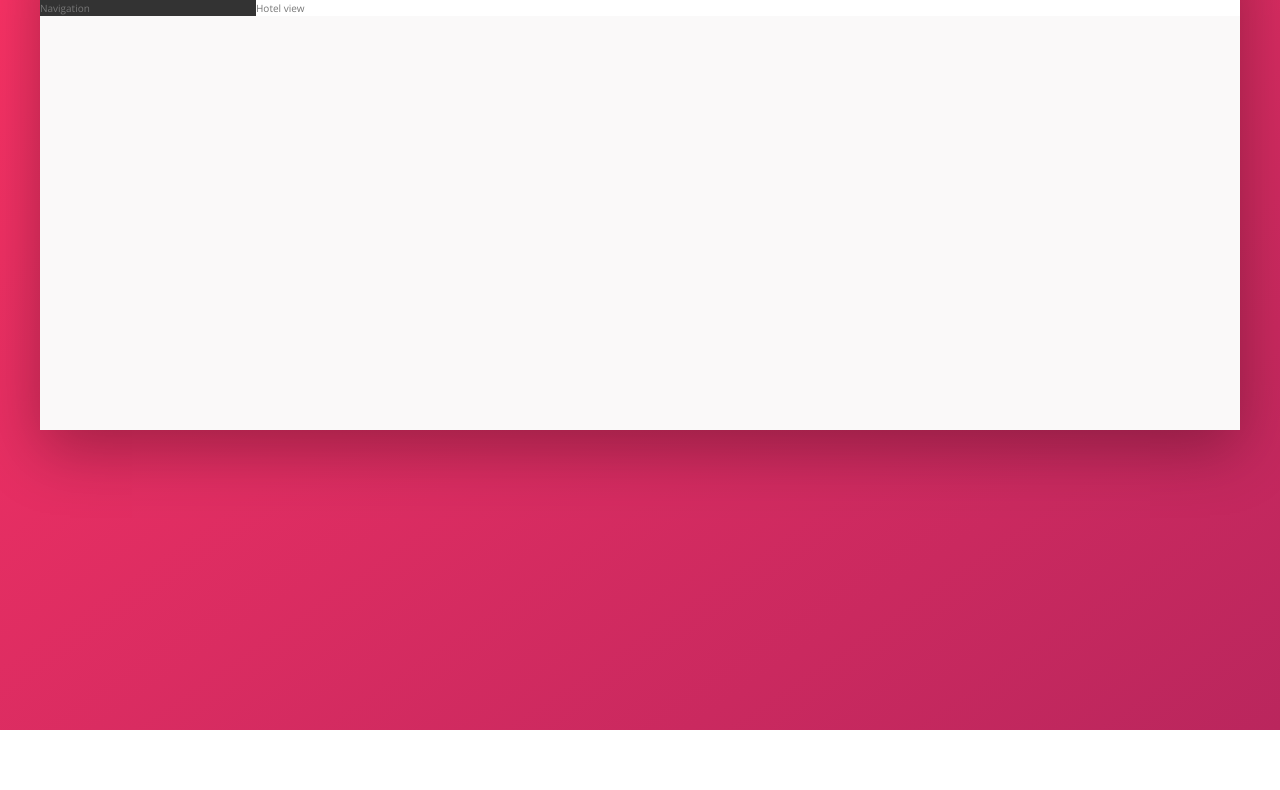
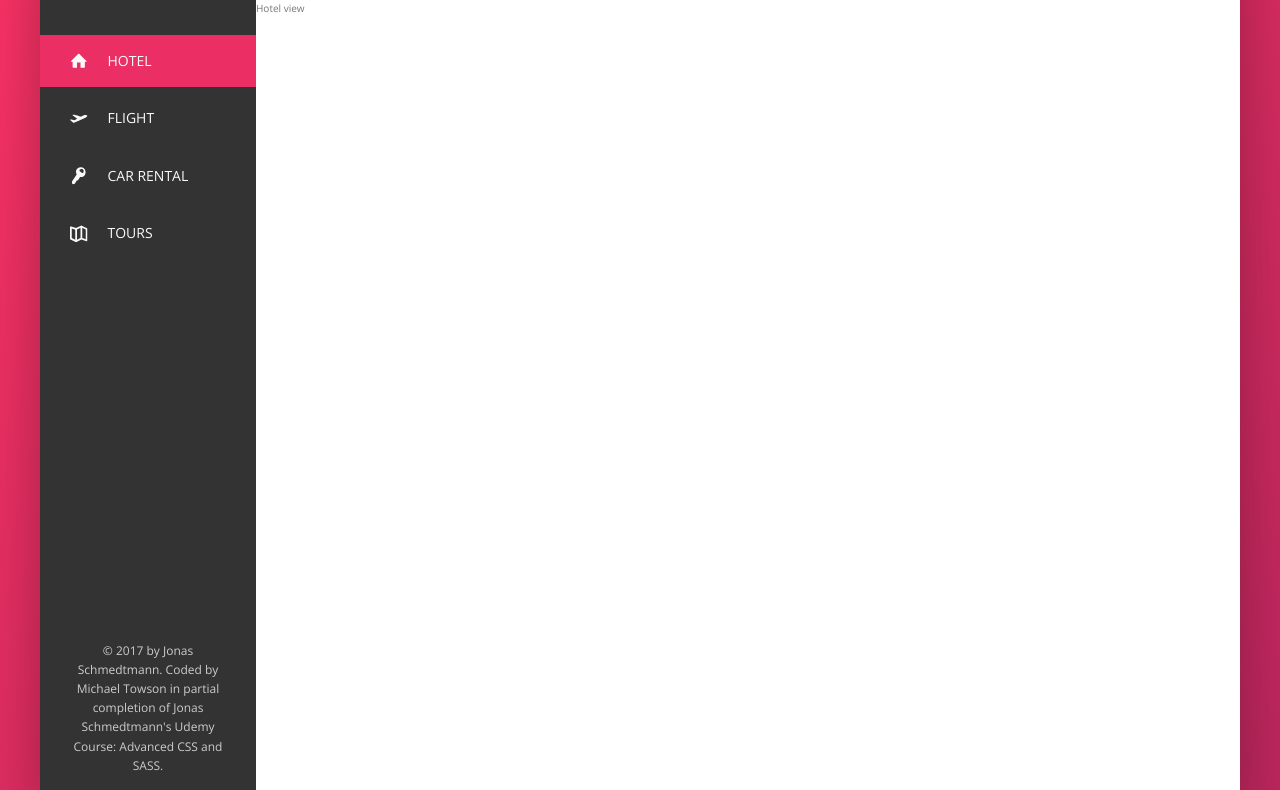
Before and after one commit to MichaelTowson/Trillo, a website: page index.html in a window 1280 px wide. Shown: the part 150-940 px from the top of the page. Before the commit the page ends 880 px from the top, so only its background shows below. Drawn offline with nearby package versions, Linux system fonts and the light colour scheme.

Commit message:
add side navigation style

```diff
--- a/index.html
+++ b/index.html
@@ -50,14 +50,55 @@
                 <!-- User Icon in Nav Bar: Custom Account Picture -->
                 <div class="user-nav__user">
                     <img src="static/img/user.jpg" alt="User Photo" class="user-nav__user-photo">
-                    <span class="user-nav__user-name">Jonas</span>
+                    <span class="user-nav__user-name">Michael</span>
                 </div>
             </nav>
         </header>
 
         <div class="content">
+            <!-- Navigation Sidebar -->
             <nav class="sidebar">
-                Navigation
+                <ul class="side-nav">
+                    <li class="side-nav__item side-nav__item--active">
+                        <a href="#" class="side-nav__link">
+                            <svg class="side-nav__icon">
+                                <use xlink:href="static/img/sprite.svg#icon-home"></use>
+                            </svg>
+                            <span>Hotel</span>
+                        </a>
+                    </li>
+                    <li class="side-nav__item">
+                        <a href="#" class="side-nav__link side-nav__item--active">
+                            <svg class="side-nav__icon">
+                                <use xlink:href="static/img/sprite.svg#icon-aircraft-take-off"></use>
+                            </svg>
+                            <span>Flight</span>
+                        </a>
+                    </li>
+                    <li class="side-nav__item">
+                        <a href="#" class="side-nav__link side-nav__item--active">
+                            <svg class="side-nav__icon">
+                                <use xlink:href="static/img/sprite.svg#icon-key"></use>
+                            </svg>
+                            <span>Car Rental</span>
+                        </a>
+                    </li>
+                    <li class="side-nav__item">
+                        <a href="#" class="side-nav__link side-nav__item--active">
+                            <svg class="side-nav__icon">
+                                <use xlink:href="static/img/sprite.svg#icon-map"></use>
+                            </svg>
+                            <span>Tours</span>
+                        </a>
+                    </li>
+                </ul>
+
+                <div class="legal">
+                    &copy; 2017 by Jonas Schmedtmann. Coded by Michael Towson in partial completion of Jonas Schmedtmann's Udemy Course: Advanced CSS and SASS.
+                </div>
+
+
+
             </nav>
             <div class="hotel-view">
                 Hotel view
--- a/static/sass/components/_components.scss
+++ b/static/sass/components/_components.scss
@@ -110,3 +110,70 @@
         margin-right: 1rem;
     }
 }
+
+//SIDE NAVIGATION ---------------------------------------------
+.side-nav {
+    font-size: 1.4rem;
+    list-style: none;
+    margin-top: 3.5rem;
+
+    &__item {
+        position: relative;
+
+        &:not(:last-child) {
+            margin-bottom: .5rem;
+        }
+    }
+
+    &__item:active::before {
+        background-color: var(--color-primary-light);
+    }
+
+    &__item::before {
+        content: "";
+        position: absolute;
+        top: 0;
+        left: 0;
+        height: 100%;
+        width: 3px;
+        background-color: var(--color-primary);
+        transform: scaleY(0);
+        transition:
+            transform .2s,
+            width .3s cubic-bezier(1,0,0,1) .15s,
+            background-color .1s;
+
+    }
+
+    &__item:hover::before, &__item--active::before{
+        transform: scaleY(1);
+        width: 100%;
+    }
+
+    &__link:link, &__link:visited {
+        color: var(--color-grey-light-1);
+        text-decoration: none;
+        text-transform: uppercase;
+        display: block;
+        padding: 1.5rem 3rem;
+        display: flex;
+        align-items: center;
+        z-index: 10;
+        position: relative;
+    }
+
+    &__icon {
+        width: 1.75rem;
+        height: 1.75rem;
+        margin-right: 2rem;
+        fill: currentColor;
+    }
+}
+
+//LEGAL NAVIGATION ---------------------------------------------
+.legal {
+    font-size: 1.2rem;
+    color: var(--color-grey-light-4);
+    text-align: center;
+    padding: 2.5rem;
+}
--- a/static/sass/layout/_layout.scss
+++ b/static/sass/layout/_layout.scss
@@ -24,9 +24,13 @@
     background-color: var(--color-grey-dark-3);
 
     flex: 0 0 18%;
+    display: flex;
+    flex-direction: column;
+    justify-content: space-between;
 }
 
 .hotel-view {
     background-color: #fff;
+    height: 80rem;
     flex: 1;
 }
```
Also changed, not shown: static/css/style.css, static/img/user.jpg.
